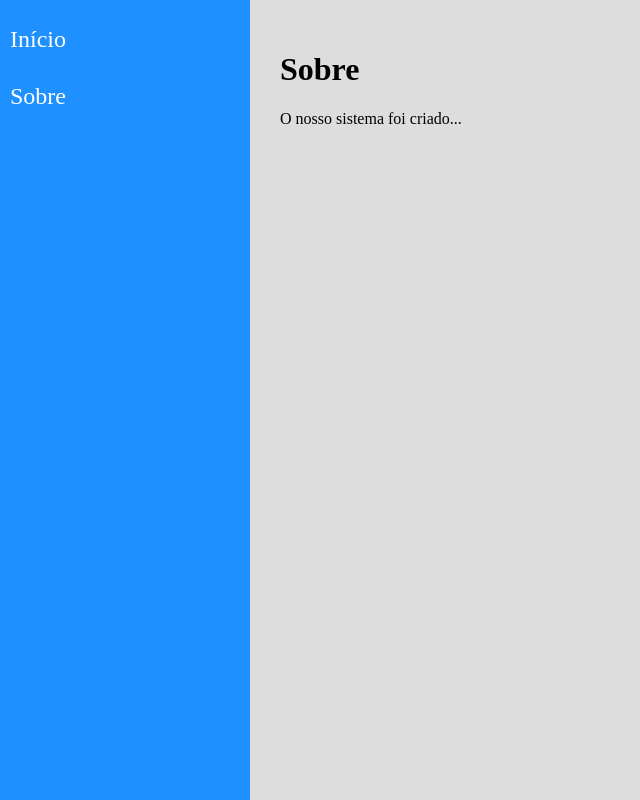
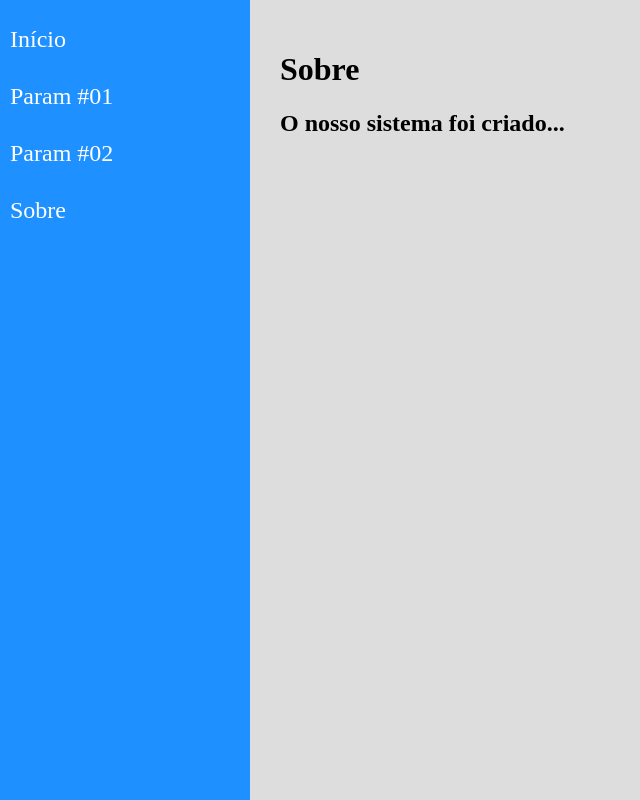
Before and after one commit to pedrohsbatista/Navegacao-React, a React (Create React App) app: page /about in a window 1280 px wide. Shown: the whole page, without its empty margins (0-640 px from the left). Built offline with nearby package versions, Linux system fonts and the light colour scheme.

Commit message:
Rota com parâmetro

```diff
--- a/src/components/layout/Content.jsx
+++ b/src/components/layout/Content.jsx
@@ -2,6 +2,7 @@
 import { Routes, Route } from 'react-router-dom'
 import About from '../../views/examples/About'
 import Home from '../../views/examples/Home'
+import Param from "../../views/examples/Param";
 import "./Content.css"
 
 const Content = props => {
@@ -9,6 +10,7 @@
     <main className="Content">
         <Routes>
             <Route path="/about" element={<About />} />
+            <Route path="/param/:id" element={<Param />} />
             <Route path="/" element={<Home />} />
         </Routes>
     </main>
--- a/src/components/layout/Menu.jsx
+++ b/src/components/layout/Menu.jsx
@@ -11,6 +11,12 @@
                         <Link to="/">Início</Link>
                     </li>
                     <li>
+                        <Link to="/param/123">Param #01</Link>
+                    </li>
+                    <li>
+                        <Link to="/param/456">Param #02</Link>
+                    </li>
+                    <li>
                         <Link to="/about">Sobre</Link>
                     </li>
                 </ul>
--- a/src/views/examples/About.jsx
+++ b/src/views/examples/About.jsx
@@ -4,7 +4,7 @@
     return(
         <div className="About">
             <h1>Sobre</h1>
-            <p>O nosso sistema foi criado...</p>
+            <h2>O nosso sistema foi criado...</h2>
         </div>
     )
 }
--- a/src/views/examples/Home.jsx
+++ b/src/views/examples/Home.jsx
@@ -4,7 +4,7 @@
     return(
         <div className="Home">
             <h1>Início</h1>
-            <p>Bem vindo!</p>
+            <h2>Bem vindo!</h2>
         </div>
     )
 }
--- /dev/null
+++ b/src/views/examples/Param.jsx
@@ -0,0 +1,14 @@
+import React from "react";
+import { useParams } from 'react-router-dom';
+
+const Param = props => {
+    const { id } = useParams();
+    return(
+        <div className="Param">
+            <h1>Param</h1>
+            <h2>Valor: {id}</h2>
+        </div>
+    )
+}
+
+export default Param
```
